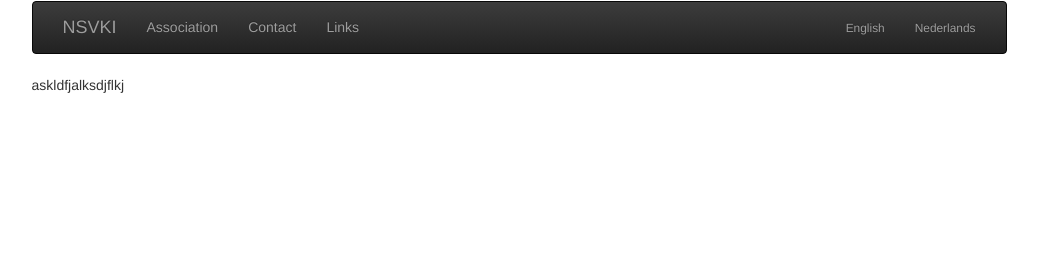
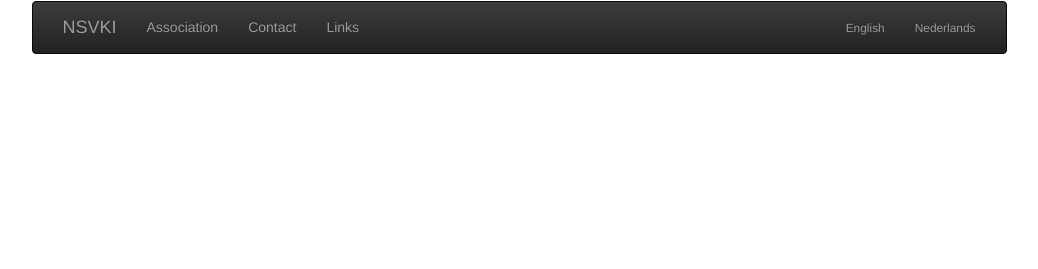
Before and after one commit to FrancescaDr/nsvki.nl, a Flask app: template nsvki/templates/index.htm in a window 1280 px wide. Shown: the part 287-556 px from the top of the page, without its empty margins (121-1159 px from the left). Run offline with Flask 2, Linux system fonts and the light colour scheme; the template is opened without the code that fills it, so the values that code supplies are empty; some libraries are stand-ins or nearby versions.

Commit message:
Removed garbage

```diff
--- a/nsvki/templates/index.htm
+++ b/nsvki/templates/index.htm
@@ -1,5 +1,4 @@
 {% extends "base.htm" %}
 {% block page %}
 
-askldfjalksdjflkj
 {% endblock page %}
```
